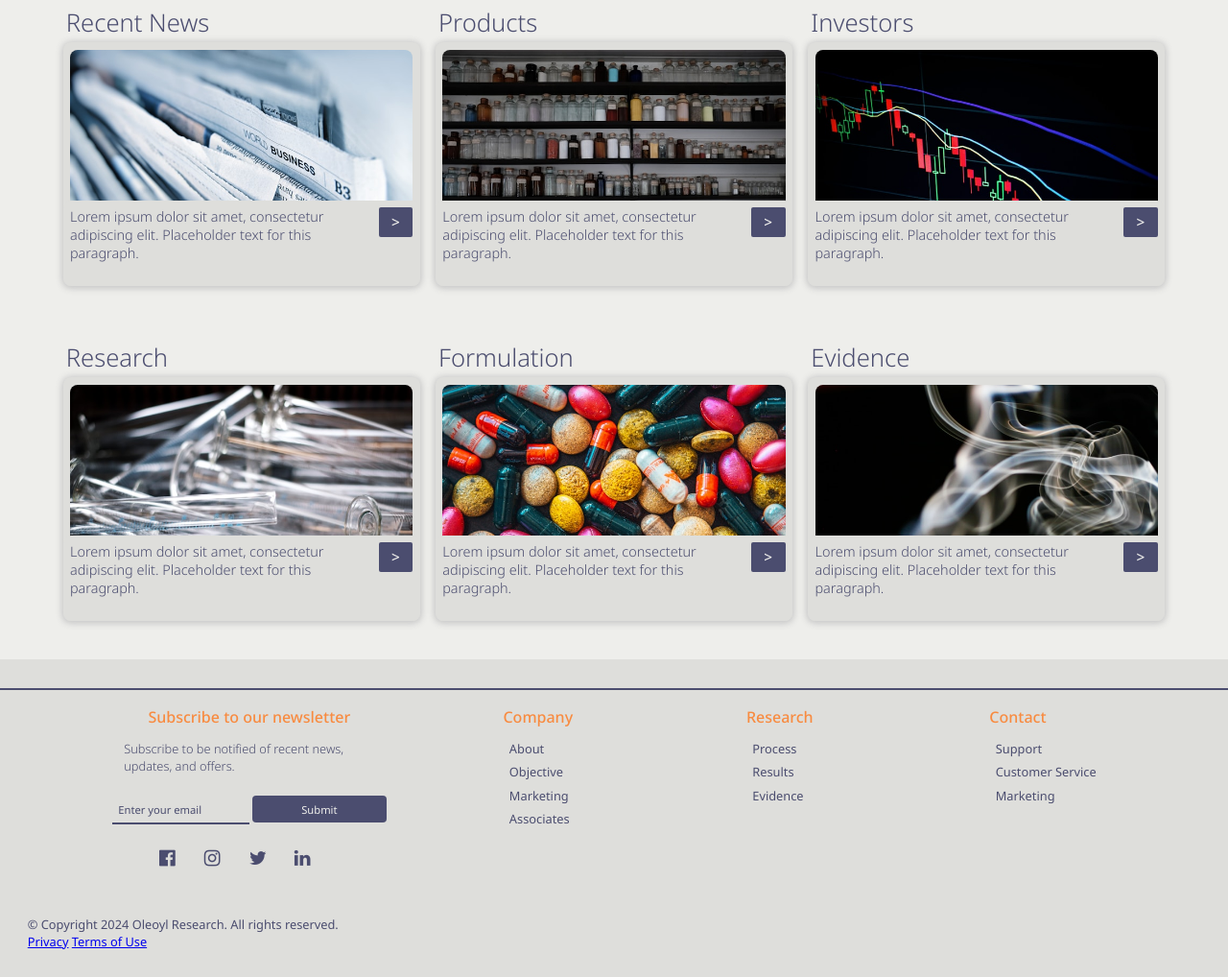
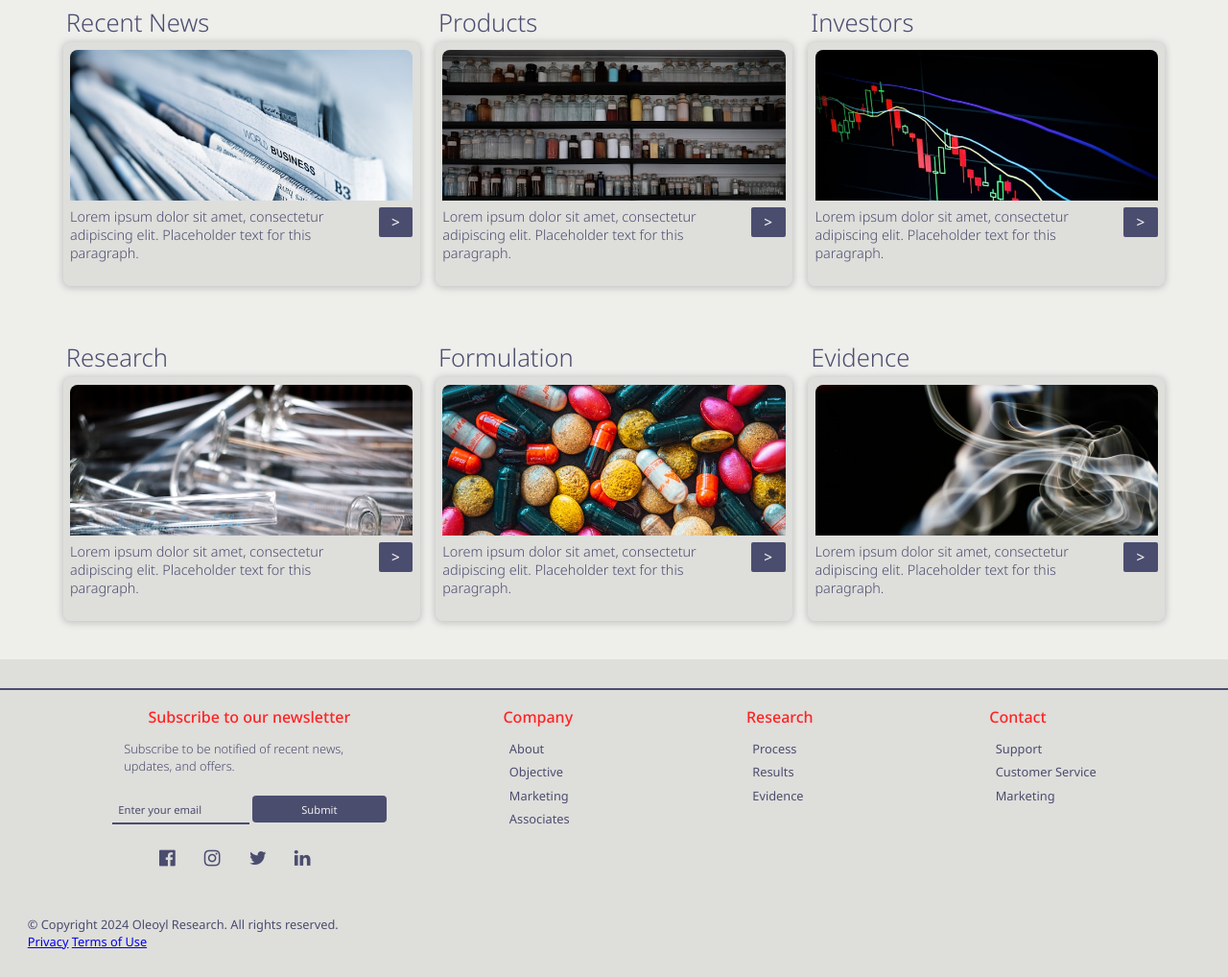
Before and after one commit to Boracle29/test-site, a plain HTML site: page index.html in a window 1280 px wide. Shown: the part 1380-2398 px from the top of the page at 96% size. Drawn offline with nearby package versions, Linux system fonts and the light colour scheme.

Commit message:
style change

```diff
--- a/styles/style.css
+++ b/styles/style.css
@@ -11,7 +11,7 @@
     --secondary-bg: #dededb;
     --txt-dark: #4b4d6f;
     --txt-light: #eeeeeb;
-    --txt-accent: #f88b40;
+    --txt-accent: #ff2222;
     --txt-shadow: #c9c9c9;
 }
 
```
